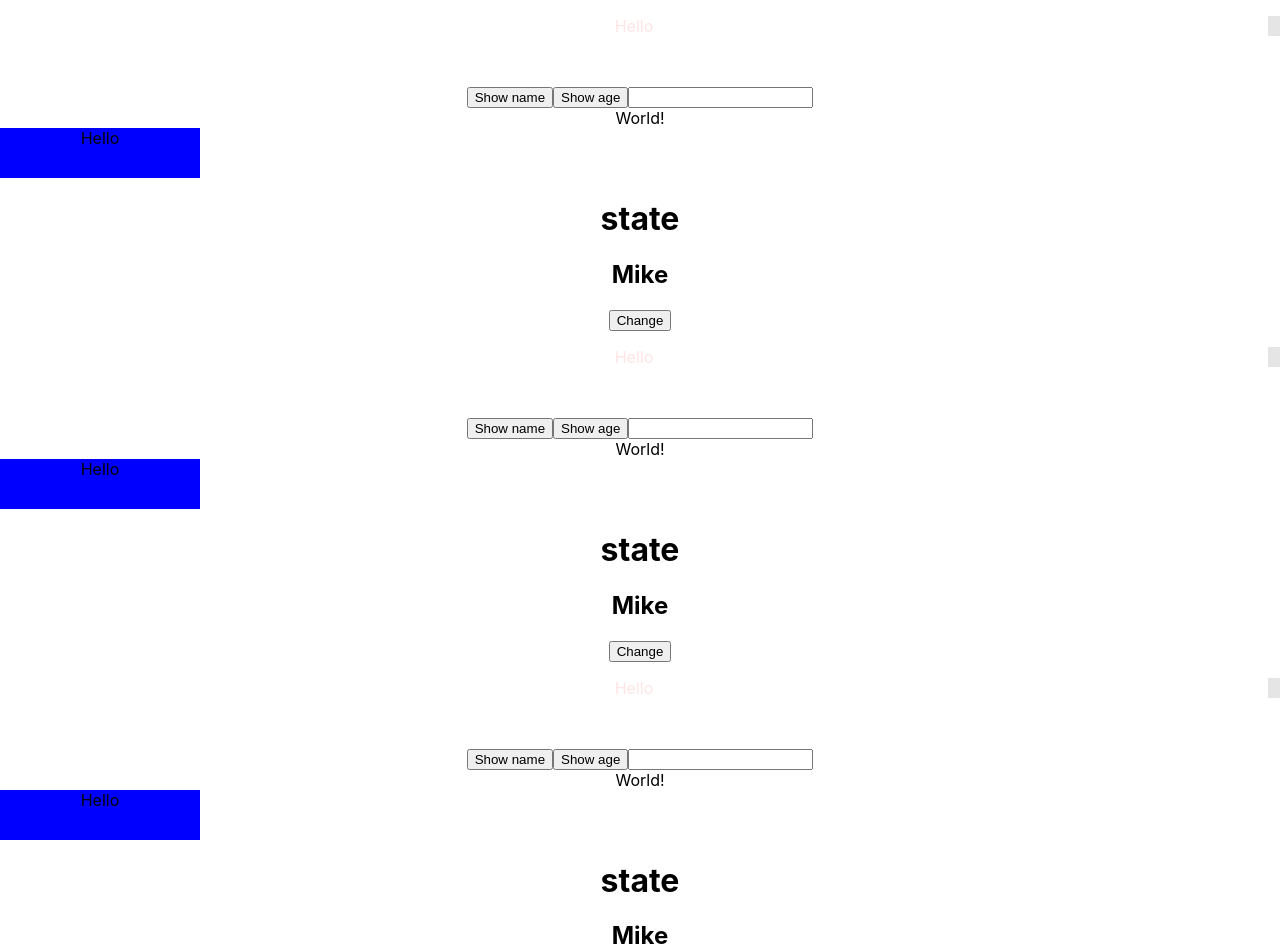
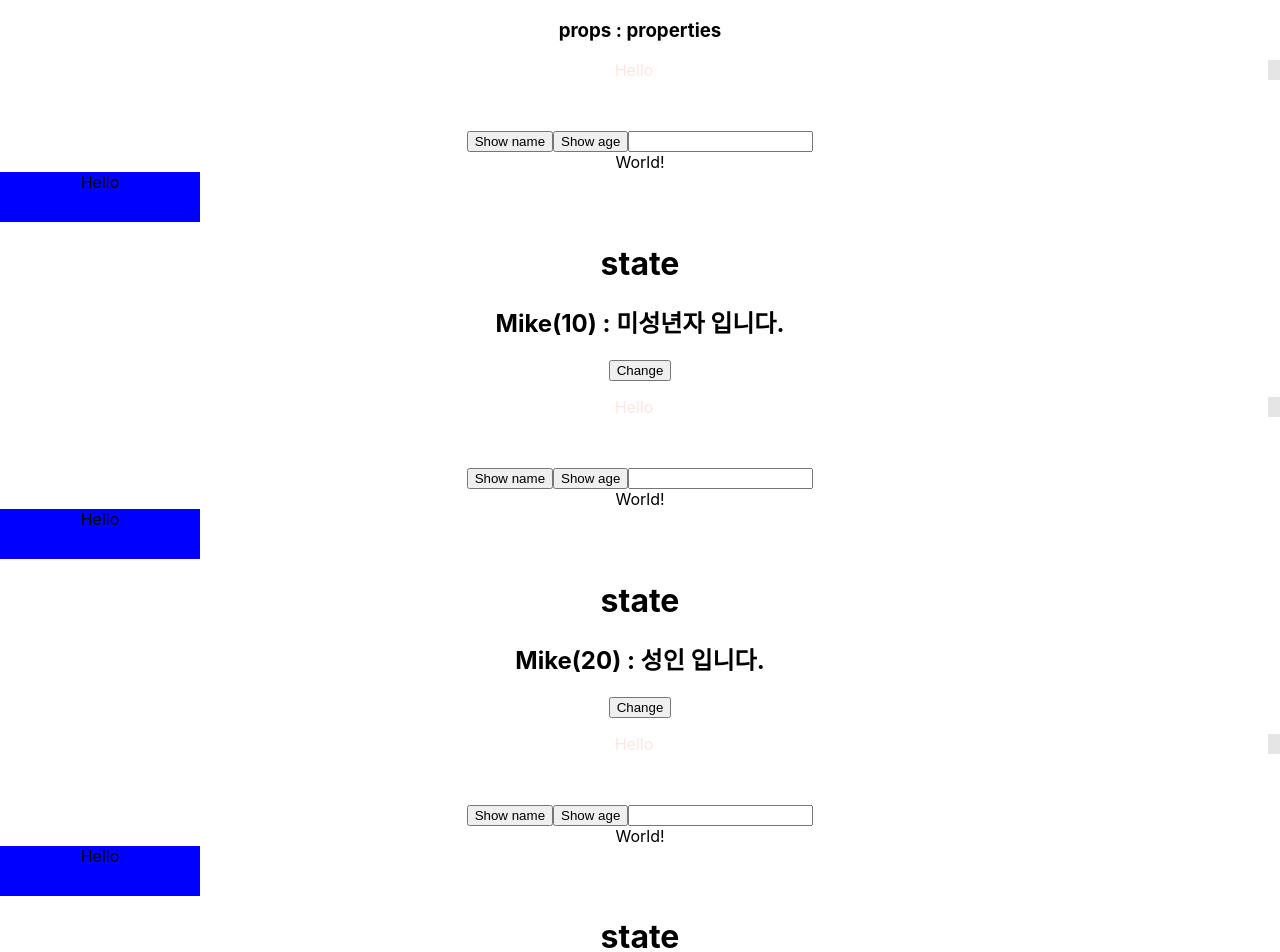
Before and after one commit to postforty/react-voca, a React (Create React App) app in the folder voca/: page / in a window 1280 px wide. Shown: the top 952 px of the page. Built offline with nearby package versions, Linux system fonts and the light colour scheme.

Commit message:
React JS #9 더미 데이터 구현, map() 반복문 - 초보자를 위한 리액트 강좌

```diff
--- a/voca/src/App.js
+++ b/voca/src/App.js
@@ -6,9 +6,10 @@ import styles from "./App.module.css";
 function App() {
   return (
     <div className="App">
-      <Hello />
-      <Hello />
-      <Hello />
+      <h3>props : properties</h3>
+      <Hello age={10} />
+      <Hello age={20} />
+      <Hello age={30} />
       {/* <Welcome /> */}
       <div className={styles.box}>App</div>
     </div>
--- a/voca/src/component/Hello.js
+++ b/voca/src/component/Hello.js
@@ -2,7 +2,8 @@ import World from "./World";
 import styles from "./Hello.module.css";
 import { useState } from "react";
 
-export default function Hello() {
+export default function Hello({ age }) {
+  const msg = age > 19 ? "성인 입니다." : "미성년자 입니다.";
   function showName() {
     console.log("Mike");
   }
@@ -65,7 +66,9 @@ export default function Hello() {
       <div className={styles.box}>Hello</div>
       <div>
         <h1 id="name">state</h1>
-        <h2>{name}</h2>
+        <h2>
+          {name}({age}) : {msg}
+        </h2>
         <button onClick={changeName}>Change</button>
       </div>
     </div>
```
